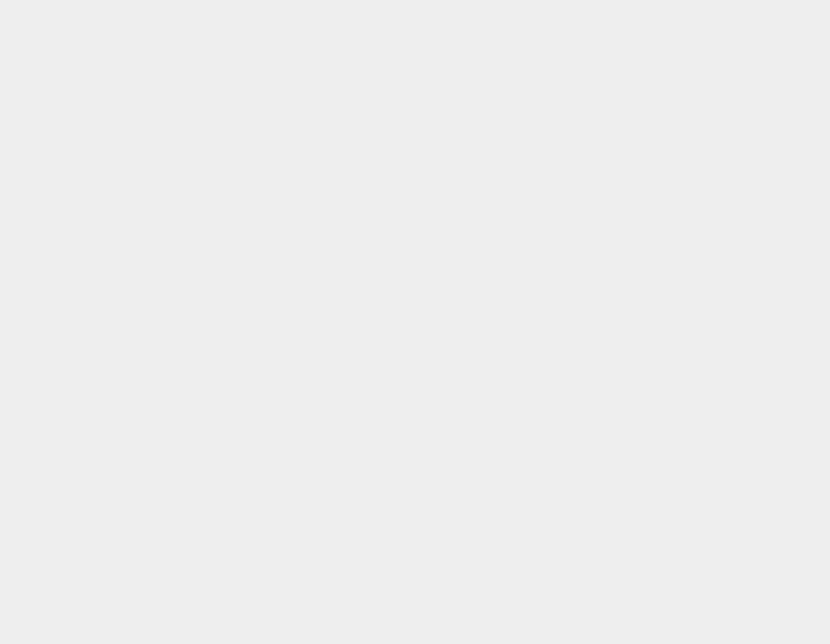
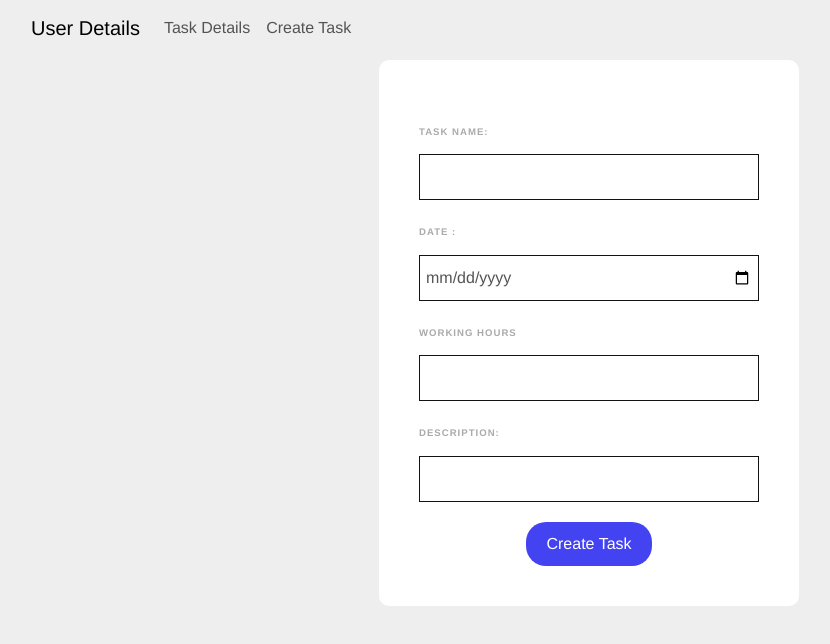
Before and after one commit to snaxy318/user1-front, a Vue app: page /create-task in a window 1280 px wide. Before the commit this address had no page. Shown: the top 644 px of the page, without its empty margins (51-881 px from the left). Built offline with nearby package versions, Linux system fonts and the light colour scheme.

Commit message:
Implemented CreateTask

```diff
--- /dev/null
+++ b/src/components/CreateTask.vue
@@ -0,0 +1,104 @@
+<template>
+    <NavUser/>
+    <form @submit.prevent="handleSubmit" method="post">
+        <label>Task Name: </label>
+        <input type="text" required v-model="taskName" >
+
+        <label>Date : </label>
+        <input type="date" required v-model="date">
+
+        <label>Working Hours </label>
+        <input type="number" required v-model="wHours" >
+
+        <label>Description: </label>
+        <input type="text"  v-model="description">
+
+
+        <div class="submit">
+            <button>Create Task</button>
+        </div>
+    </form>
+    <div>{{ error }}</div>
+</template>
+
+<script>
+import NavUser from './NavUser.vue'
+import axios from 'axios'
+export default{
+    components:{NavUser},
+    data() {
+        return {
+            taskName: '',
+            date:'',
+            wHours:'',
+            description:'',
+            type:[]
+        }
+    },
+    methods: {
+        async handleSubmit() {
+            console.clear();
+
+            this.task = {
+                taskname:this.taskName,
+                taskdate:this.date,
+                workinghours:this.wHours,
+                description:this.description};
+
+            try {
+                const result = await axios.post('http://localhost:3000/tasks',this.task);
+                console.warn(result);
+                alert("Task has been created");
+            } catch(err){
+                console.error(err.message);
+            }
+        }
+    }
+
+}
+</script>
+
+<style>
+form{
+    max-width:420px;
+    margin: 30px auto;
+    background: white;
+    text-align:left;
+    padding: 40px;
+    border-radius:10px;
+}
+label {
+    color: #aaa;
+    display: inline-block;
+    margin: 25px 0 15px;
+    font-size: 0.6em;
+    text-transform: uppercase;
+    letter-spacing: 1px;
+    font-weight: bold;
+}
+input,select {
+    display: block;
+    padding: 10px 6px;
+    width: 100%;
+    box-sizing: border-box;
+    border: 1px solid #131212;
+    color: #555;
+}
+button {
+    background: rgb(67, 67, 241);
+    border: 0px;
+    padding: 10px 20px;
+    margin-top: 20px;
+    color: white;
+    border-radius: 20px;
+}
+.submit{
+    text-align: center;
+}
+.error {
+    color:rgb(196, 37, 37);
+    margin-top:10px;
+    font-size: 0.8em;
+    font-weight: bold;
+}
+</style>
--- a/src/router/index.js
+++ b/src/router/index.js
@@ -4,6 +4,7 @@ import SignupForm from '../components/SignupForm.vue'
 import Login from '../components/Login.vue'
 import HomeTask from '../components/HomeTask.vue'
 import UserDetails from '../components/UserDetails.vue'
+import CreateTask from '../components/CreateTask.vue'
 
 const routes = [
 
@@ -31,6 +32,11 @@ const routes = [
     path:'/user-details',
     name:'UserDetails',
     component: UserDetails
+  },
+  {
+    path:'/create-task',
+    name:'CreateTask',
+    component: CreateTask
   }
 ]
 
```
